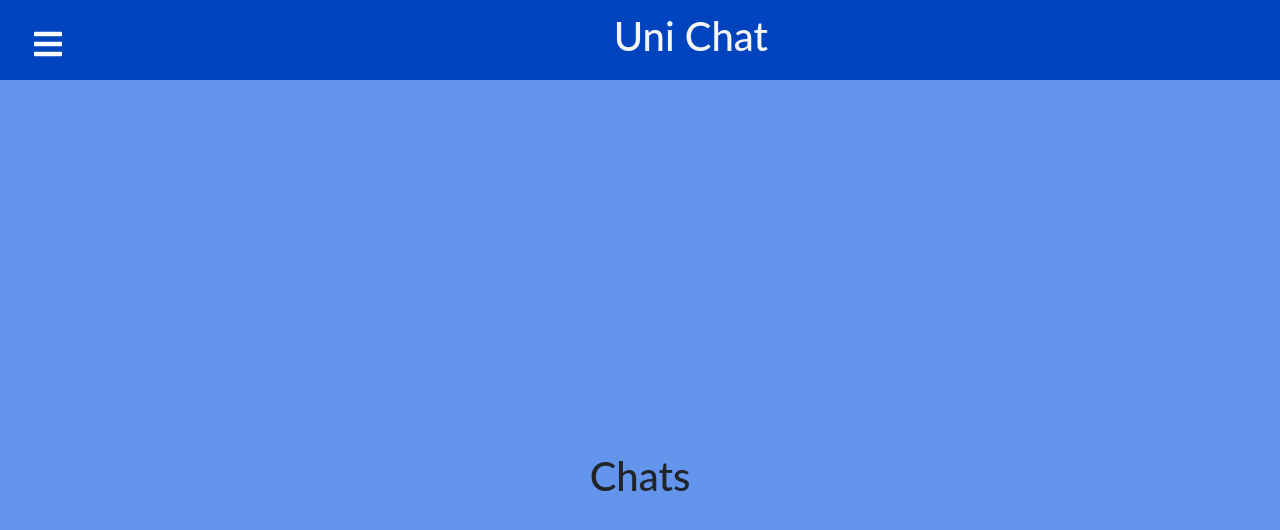
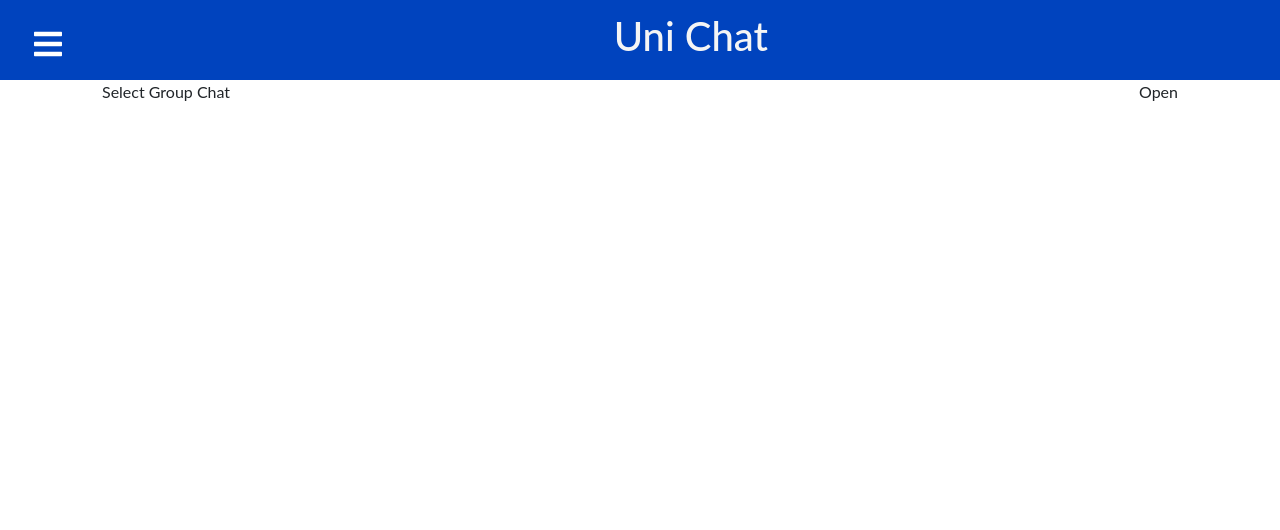
Before and after one commit to elifr/webcw2, a React (Create React App) app in the folder interface-service/: page /chats in a window 1280 px wide. Both pictures are taken after a click on the button "Sign Up". Shown: the top 530 px of the page. Built offline with nearby package versions, Linux system fonts and the light colour scheme.

Commit message:
added group chat drop down

```diff
--- a/interface-service/src/App.css
+++ b/interface-service/src/App.css
@@ -108,3 +108,37 @@
     color: white;
 
 }
+
+.container {
+    max-width: 1140px;
+    width: 100%;
+    margin: auto;
+    padding: 0 20px;
+}
+
+.dd-wrapper {
+    display: flex;
+    min-height: 38px;
+    flex-wrap: wrap;
+}
+
+.dd-header {
+    display: flex;
+    justify-content: space-between;
+    cursor: pointer;
+    width: 100%;
+    padding: 0 20px;
+
+}
+
+.dd-list {
+    box-shadow: 0 .125rem .25rem rgba(0,0,0,.075) !important;
+    padding: 0;
+    margin: 0;
+    width: 100%;
+    margin-top: 20px;
+}
+
+.dd-list-item {
+    width: 50%;
+}
--- /dev/null
+++ b/interface-service/src/components/Dropdown.js
@@ -0,0 +1,44 @@
+import React, { useState } from 'react';
+
+function Dropdown({ title, items = [], multiSelect = false}) {
+    const [open, setOpen] = useState(false);
+    const [selection, setSelection] = useState([]);
+    const toggle = () => setOpen(!open);
+
+    function handleOnClick(item) {
+        setSelection([item]);
+        console.log("selected item: " + item.id);
+    }
+
+    return (
+        <div className="dd-wrapper">
+            <div
+            tabIndex={0}
+            className="dd-header"
+            role="button"
+            onKeyPress={() => toggle(!open)}
+            onClick={() => toggle(!open)}
+            >
+                <div className="dd-header__title">
+                    <p className="dd-header__title--bold">{title}</p>
+                </div>
+                <div className="dd-header__action">
+                    <p>{open ? 'Close' : 'Open'}</p>
+                </div>
+            </div>
+            { open && (
+                <ul className="dd-list">
+                    {items.map(item => (
+                        <li className="dd-list-item" key={item.id}>
+                            <button type="button" onClick={() => handleOnClick(item)}>
+                                <span>{item.value}</span>
+                            </button>
+                        </li>
+                    ))}
+                </ul>
+            )}
+        </div>
+    )
+}
+
+export default Dropdown;
--- a/interface-service/src/pages/Chats.js
+++ b/interface-service/src/pages/Chats.js
@@ -1,11 +1,59 @@
-import React from 'react'
+import React from 'react';
+import Axios from 'axios';
+import { Container, Form, Button } from 'react-bootstrap';
+import Posts from './../components/Posts';
+import './../App.css';
+import $ from 'jquery';
+import Dropdown from '../components/Dropdown';
 
 function Chats() {
+
+    const items = [
+        {
+            id:1,
+            value: 'one',
+        },
+        {
+            id:2,
+            value: 'two',
+        },        {
+            id:3,
+            value: 'three',
+        },
+    ]
+
+
+    function getChannel() {
+
+    }
+
+
     return (
-        <div className='chats'>
-            <h1>Chats</h1>
 
+        <div className='container'>
+            <Dropdown title="Select Group Chat" items={items} />
         </div>
+        /*
+        <body className='background'>
+                   <div className = "container">
+                        <ChatDropdown title="Select Chat" items = {items}/>
+                    </div>
+            <Container>
+                <Form onSubmit={getChannel}>
+                    <Form.Group>
+                        <Form.Label> Group Chat</Form.Label>
+
+                    </Form.Group>
+
+                    <Form.Group>
+
+                        <Button type="submit" >Join Chat</Button>
+                    </Form.Group>
+                </Form>
+
+            </Container>
+
+        </body>*/
     )
 }
 
--- a/interface-service/src/pages/Feed.js
+++ b/interface-service/src/pages/Feed.js
@@ -100,7 +100,7 @@ function Feed() {
                     </Form.Group>
 
                     <Form.Group className='newPost'>
-                    <Button type="submit" >Make Post</Button>
+                    <Button type="submit" >Make Public Post</Button>
                     </Form.Group>
                 </Form>
 
```
Also changed, not shown: interface-service/public/manifest.json.
